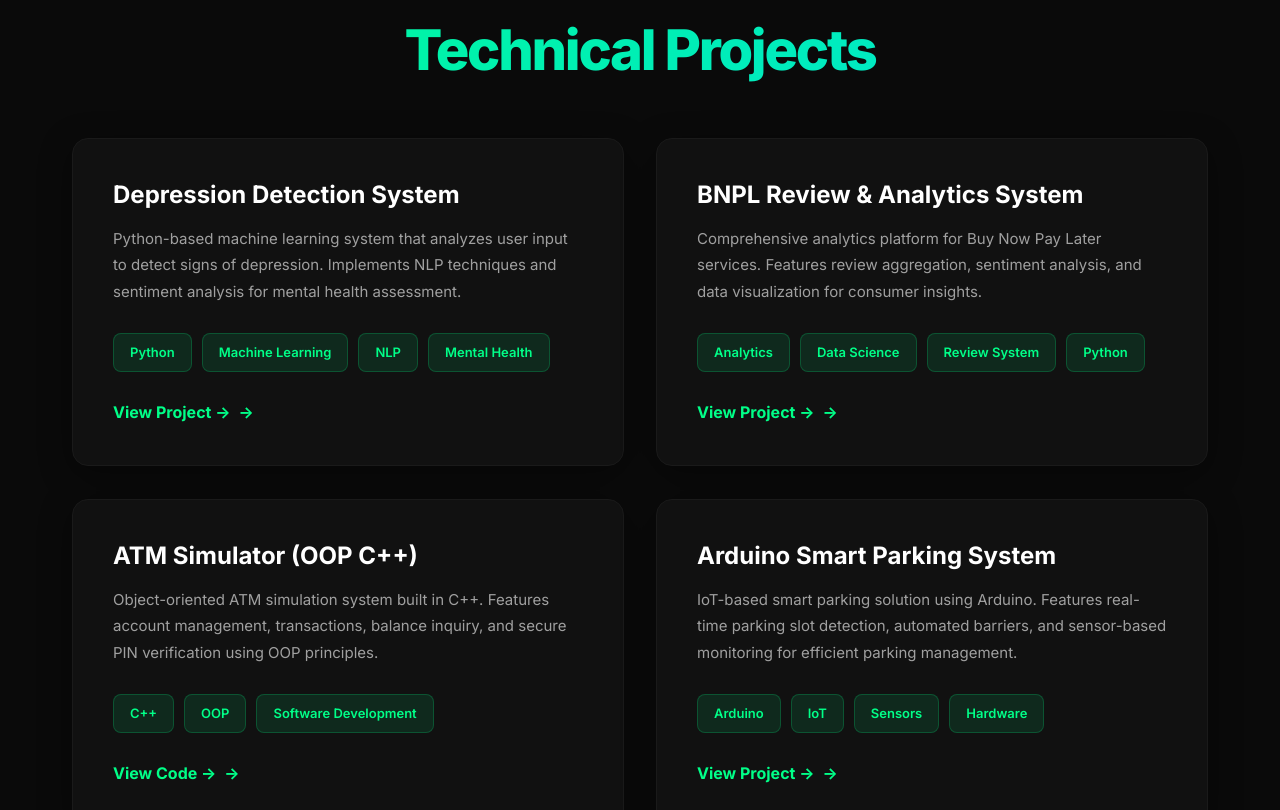
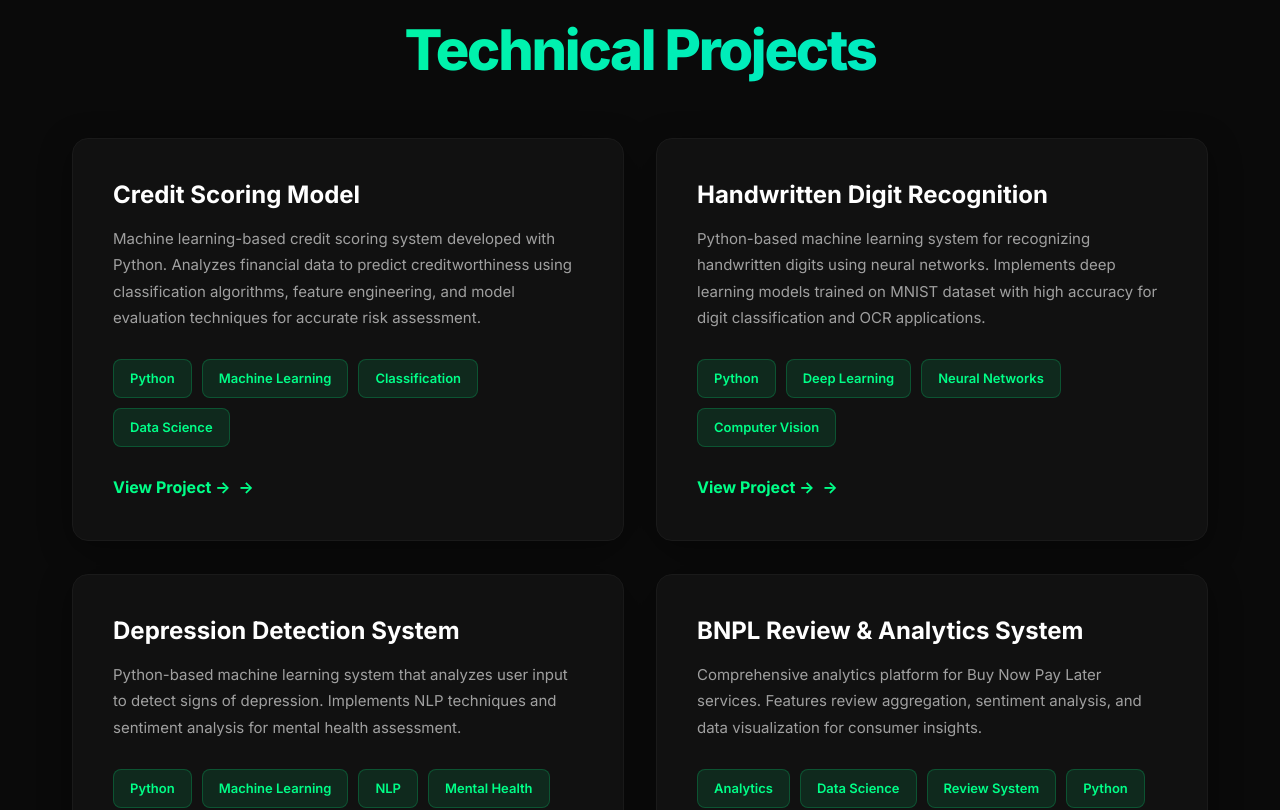
Before and after one commit to abdullahnkhokhar-ux/abdullah-portfolio, a React (Create React App) app: page / in a window 1280 px wide. Shown: the part 2440-3250 px from the top of the page. Built offline with nearby package versions, Linux system fonts and the light colour scheme.

Commit message:
Add project details for credit scoring and digit recognition

```diff
--- a/src/components/Projects.js
+++ b/src/components/Projects.js
@@ -2,6 +2,20 @@ import React from 'react';
 
 function Projects() {
   const projects = [
+    {
+      title: "Credit Scoring Model",
+      description: "Machine learning-based credit scoring system developed with Python. Analyzes financial data to predict creditworthiness using classification algorithms, feature engineering, and model evaluation techniques for accurate risk assessment.",
+      tags: ["Python", "Machine Learning", "Classification", "Data Science"],
+      link: "https://drive.google.com/drive/folders/1erx8ASTglIX7RCiQeDAIs6Js7AOH3BEy?usp=sharing",
+      linkText: "View Project"
+    },
+    {
+      title: "Handwritten Digit Recognition",
+      description: "Python-based machine learning system for recognizing handwritten digits using neural networks. Implements deep learning models trained on MNIST dataset with high accuracy for digit classification and OCR applications.",
+      tags: ["Python", "Deep Learning", "Neural Networks", "Computer Vision"],
+      link: "https://drive.google.com/drive/folders/1erx8ASTglIX7RCiQeDAIs6Js7AOH3BEy?usp=sharing",
+      linkText: "View Project"
+    },
     {
       title: "Depression Detection System",
       description: "Python-based machine learning system that analyzes user input to detect signs of depression. Implements NLP techniques and sentiment analysis for mental health assessment.",
```
